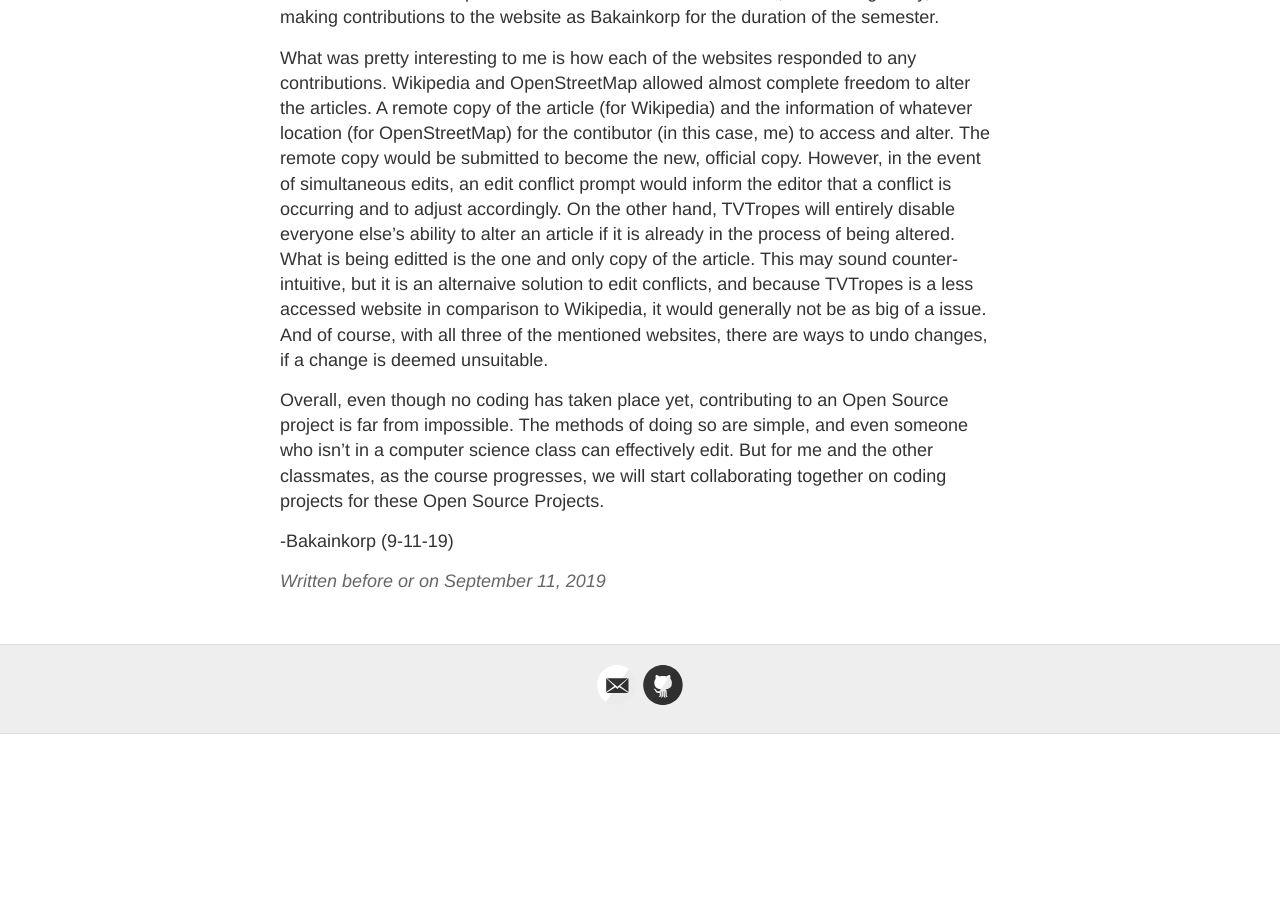
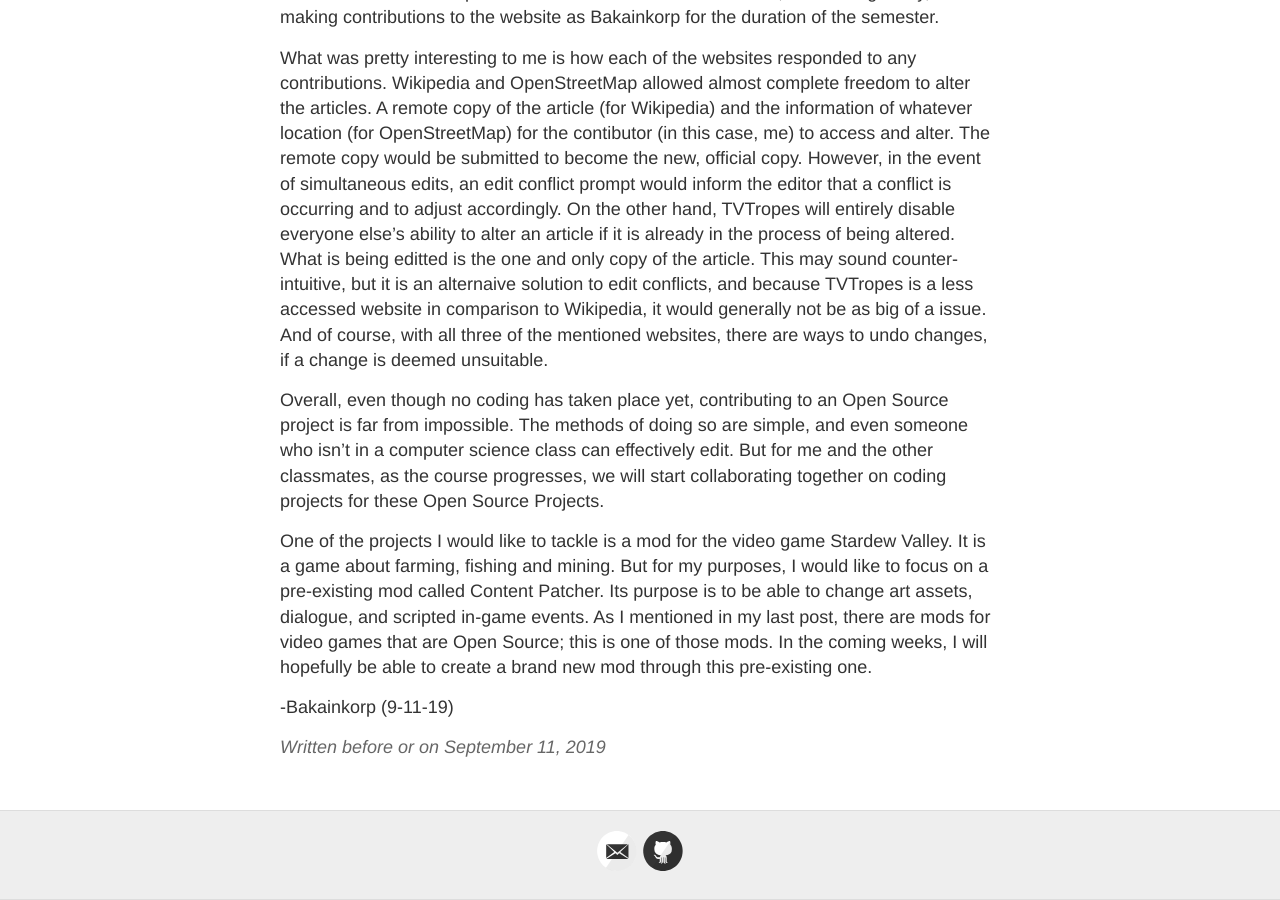
Before and after one commit to hunter-college-ossd-fall-2019/Bakainkorp-weekly, a Jekyll site: the page built from _posts/2019-09-11-week02.md, in a window 1280 px wide and 900 px high, scrolled down 1000 px. Built offline with Jekyll 4.4.1, drawn with Linux system fonts in a browser that asks for light colours; before the commit the page ends 1734 px from its top, so only the background shows below that.

Commit message:
Update 2019-09-11-week02.md

```diff
--- a/_posts/2019-09-11-week02.md
+++ b/_posts/2019-09-11-week02.md
@@ -13,4 +13,6 @@ What was pretty interesting to me is how each of the websites responded to any c
 
 Overall, even though no coding has taken place yet, contributing to an Open Source project is far from impossible. The methods of doing so are simple, and even someone who isn't in a computer science class can effectively edit. But for me and the other classmates, as the course progresses, we will start collaborating together on coding projects for these Open Source Projects.
 
+One of the projects I would like to tackle is a mod for the video game Stardew Valley. It is a game about farming, fishing and mining. But for my purposes, I would like to focus on a pre-existing mod called Content Patcher. Its purpose is to be able to change art assets, dialogue, and scripted in-game events. As I mentioned in my last post, there are mods for video games that are Open Source; this is one of those mods. In the coming weeks, I will hopefully be able to create a brand new mod through this pre-existing one.
+
 -Bakainkorp (9-11-19)
```
